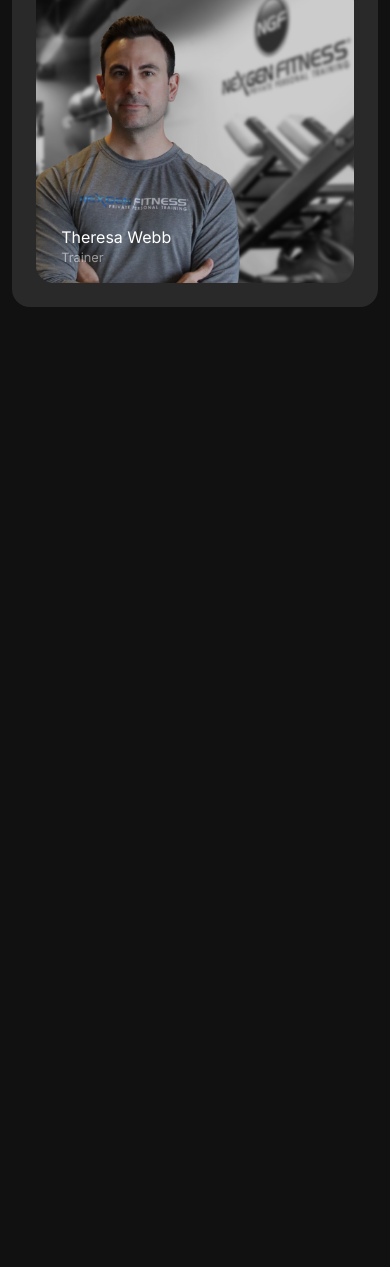
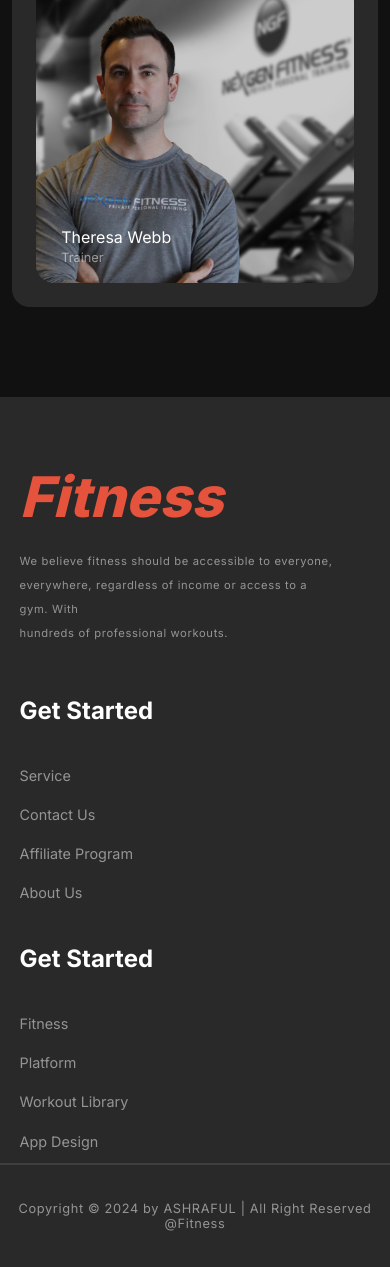
Before and after one commit to Ai-codemaster/Assignment_2, a plain HTML site: page index.html in a window 390 px wide. Shown: the part 6535-7802 px from the top of the page. Before the commit the page ends 6842 px from the top, so only its background shows below. Drawn offline with nearby package versions, Linux system fonts and the light colour scheme; a web font is replaced by a local one.

Commit message:
Complete footer section and responsive for mobile and tabelt

```diff
--- a/index.html
+++ b/index.html
@@ -222,7 +222,36 @@
     </main>
 
     <footer>
-
+        <section id="footer" class="footer">
+            <div class="footer_text">
+                <div class="footer_logo">
+                    <h1><i>Fitness</i></h1>
+                    <p>We believe fitness should be accessible to everyone, <br> everywhere, regardless of income or access to a gym. With <br> hundreds of professional workouts.</p>
+                </div>
+                <div class="list">
+                    <div class="list_1">
+                        <h2>Get Started</h2>
+                        <ul>
+                            <li><a href="#">Service</a></li>
+                            <li><a href="#">Contact Us</a></li>
+                            <li><a href="#">Affiliate Program</a></li>
+                            <li><a href="#">About Us</a></li>
+                        </ul>
+                    </div>
+                    <div class="list_2">
+                        <h2>Get Started</h2>
+                        <ul>
+                            <li><a href="#">Fitness</a></li>
+                            <li><a href="#">Platform</a></li>
+                            <li><a href="#">Workout Library</a></li>
+                            <li><a href="#">App Design</a></li>
+                        </ul>
+                </div>
+                </div>
+            </div>
+            <hr>
+            <p>Copyright &copy; 2024 by ASHRAFUL | All Right Reserved @Fitness</p>
+        </section>
     </footer>
 </body>
 </html>
--- a/style/style.css
+++ b/style/style.css
@@ -622,6 +622,7 @@ html{
     color: var(--text_1);
     border: 1px solid var(--main_color);
     border-radius: 2.5rem;
+    cursor: pointer;
 }
 
 /* Meet Our Team */
@@ -732,12 +733,81 @@ html{
     bottom: 6%;
 }
 
+/* footer section */
 
+#footer{
+    width: 100%;
+    height: auto;
+    background: var(--text_3);
+    margin-top: 90px;
+}
 
+.footer_text{
+    max-width: 1200px;
+    margin: 0 auto;
+    padding-top: 4.125rem;
+    padding-bottom: 4.125rem;
+    display: grid;
+    grid-template-columns: repeat(2, 1fr);
+    justify-content: space-between;
+    align-items: start;
+}
 
+.footer_logo h1{
+    font-size: 4.4rem;
+    font-weight: 800;
+    color: var(--main_color);
+    margin-bottom: 1.1rem;
+}
 
+.footer_logo p{
+    color: var(--text_2);
+    font-size: .8rem;
+    font-weight: 400;
+    letter-spacing: .04rem;
+    line-height: 1.5rem;
+    margin-right: 10%;
+}
 
+.list{
+    display: grid;
+    grid-template-columns: repeat(2, 1fr);
+    justify-content: space-between;
+    align-items: start;
+}
 
+.footer hr{
+    max-width: 1200px;
+    margin: 0 auto;
+    border: 1px solid var(--text_3);
+}
+
+.footer > p{
+    margin-top: 2.25rem;
+    padding-bottom: 2.25rem;
+    text-align: center;
+    color: var(--text_2);
+    font-size: 1rem;
+    font-weight: 400;
+    letter-spacing: 0.04rem;
+}
+
+.list h2{
+    color: var(--text_1);
+    font-size: 2rem;
+    font-weight: 700;
+    margin-bottom: 2.5rem;
+}
+
+.list ul li{
+    margin: 1.2rem 0;
+}
+
+.list ul li a{
+    color: var(--text_2);
+    font-size: 1.2rem;
+    font-weight: 400;
+}
 
 
 
@@ -769,6 +839,11 @@ html{
     #trainer{
         margin-left: 3%;
         margin-right: 3%;
+    }
+
+    .footer_text{
+        margin-left: 5%;
+        margin-right: 5%;
     }
 }
 
@@ -876,6 +951,11 @@ html{
     .calc_your_bmi{
         margin-left: 5%;
     }
+
+    .footer_text{
+        grid-template-columns: repeat(1, 1fr);
+        gap: 8%;
+    }
 }
 
 @media screen and (max-width: 800px) {
@@ -940,6 +1020,26 @@ html{
 
     .trainer_7 h3{
         font-size: 1rem;
+    }
+
+    .footer_logo h1{
+        font-size: 4rem;
+    }
+
+    .footer_logo p{
+        font-size: .7rem;
+    }
+
+    .list h2{
+        font-size: 1.7rem;
+    }
+
+    .list ul li a{
+        font-size: 1rem;
+    }
+
+    .footer > p{
+        font-size: .9rem;
     }
 }
 
@@ -1154,8 +1254,25 @@ html{
         grid-template-columns: repeat(1, 1fr);
     }
 
-    .trainer_7{
-        height: 300px;
+    .list{
+        grid-template-columns: repeat(1, 1fr);
+        gap: 5%;
+    }
+
+    .footer_logo h1{
+        font-size: 3.5rem;
+    }
+
+    .list h2{
+        font-size: 1.5rem;
+    }
+
+    .list ul li a{
+        font-size: .9rem;
+    }
+
+    .footer > p{
+        font-size: .8rem;
     }
 }
 
```
